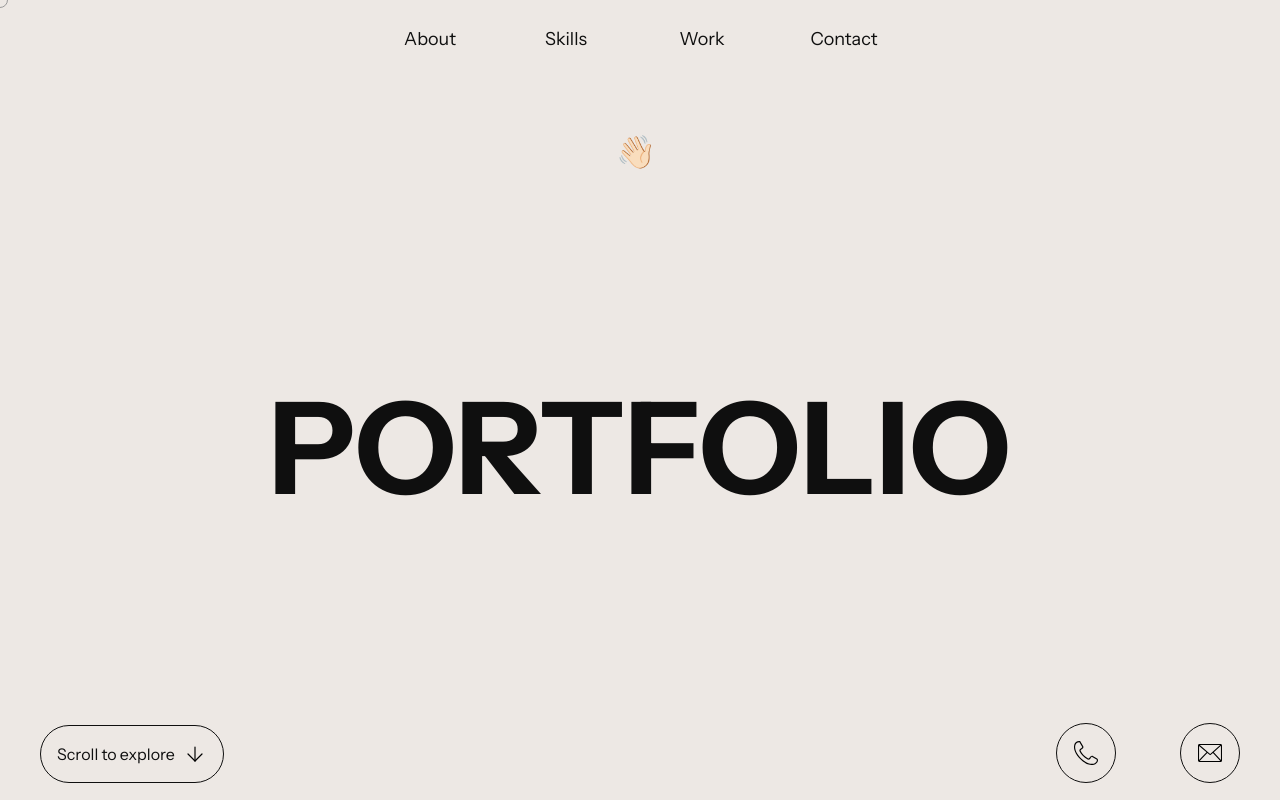
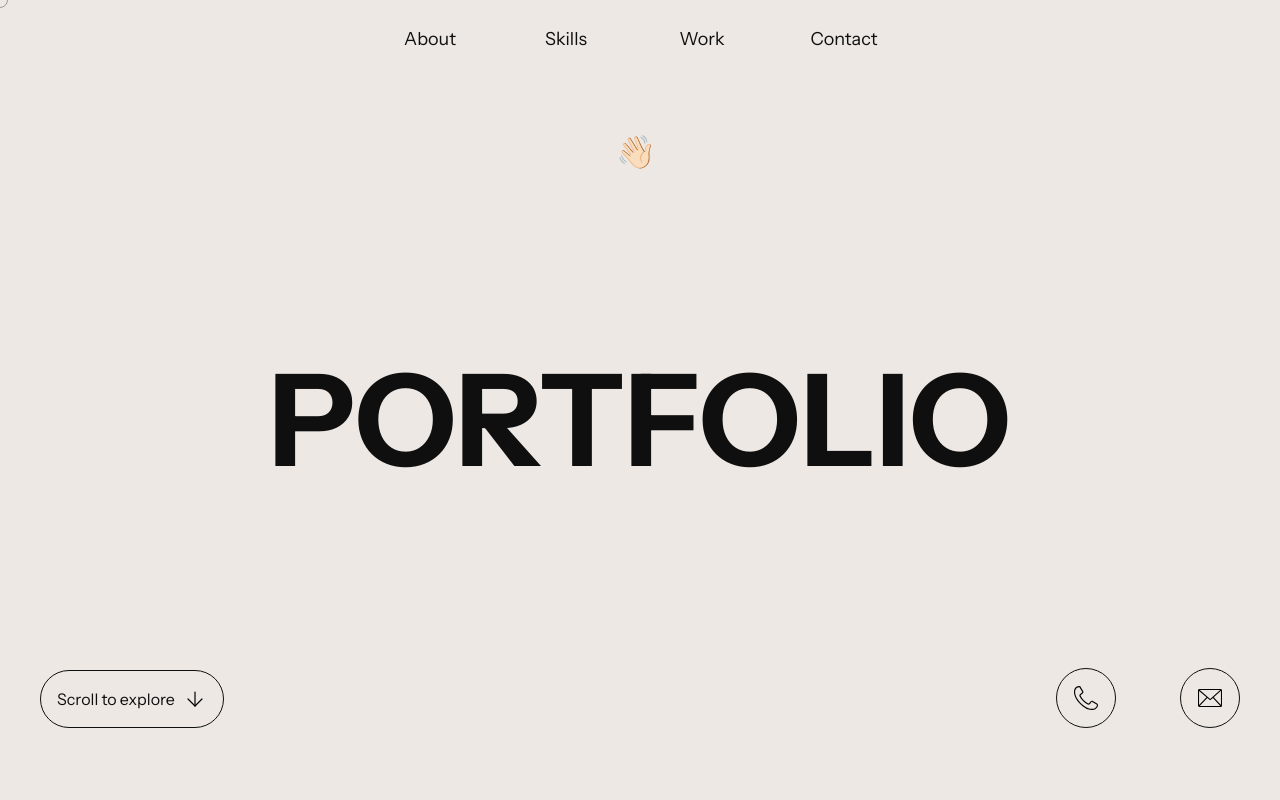
Before and after one commit to Stevele856/myportfolio, a website built with Vite: page index.html in a window 1280 px wide. Shown: the top 800 px of the page. Built offline with nearby package versions, Linux system fonts and the light colour scheme; some packages are replaced by stand-ins of ours; files whose address does not match are found by name.

Commit message:
Update index.html

```diff
--- a/index.html
+++ b/index.html
@@ -46,7 +46,7 @@
 
     <!-- MAIN CONTENT STARTS HERE -->
     <main>
-      <section id="hero" class="herosc min-h-[475px] md:min-h-[735px] px-4 flex items-center justify-center z-0 w-full overflow-hidden md:px-5 xl:px-10 max-w-[2560px] mx-auto relative">
+      <section id="hero" class="herosc min-h-[475px] md:min-h-[680px] px-4 flex items-center justify-center z-0 w-full overflow-hidden md:px-5 xl:px-10 max-w-[2560px] mx-auto relative">
 
         <!-- Absolutely positioned wave emoji at top -->
         <span class="wave absolute top-16 left-1/2 transform -translate-x-1/2">👋🏻</span>
```
